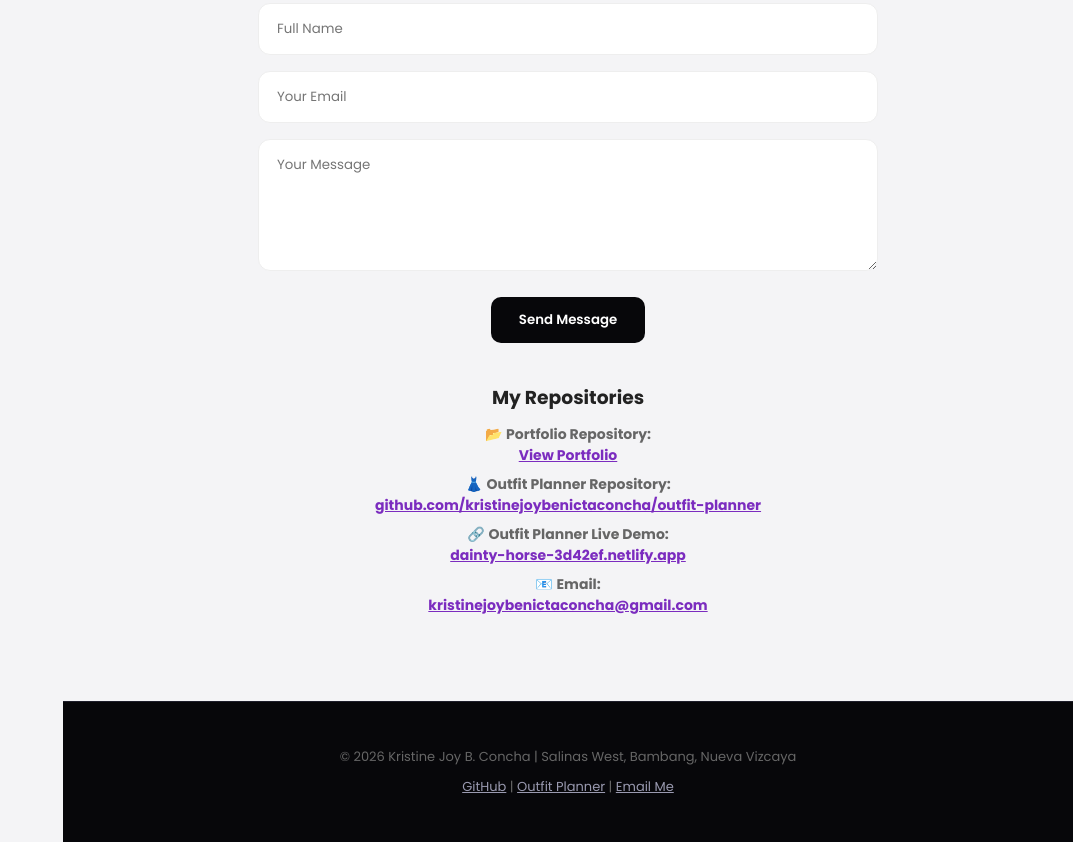
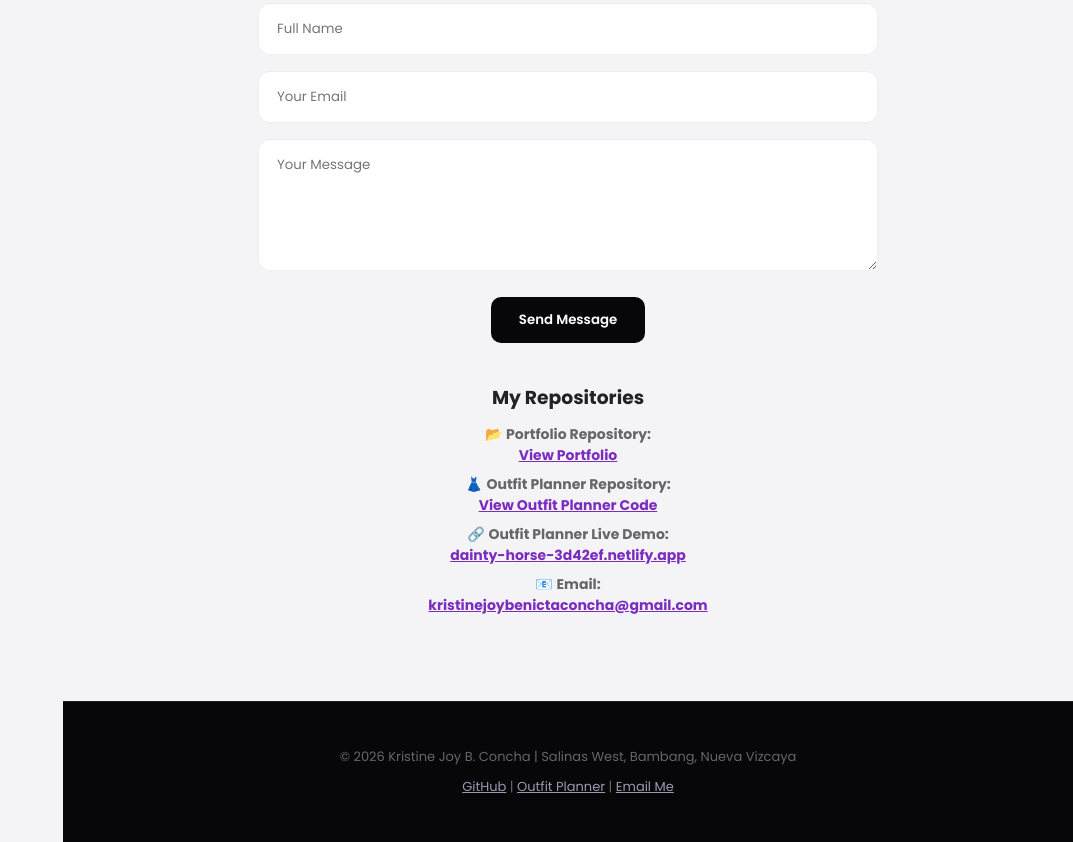
Before and after one commit to kristinejoybenictaconcha/kristinejoybenictaconcha.github.io, a plain HTML site: page index.html in a window 1280 px wide. Shown: the part 3980-4822 px from the top of the page, without its empty margins (207-1280 px from the left). Drawn offline with Linux system fonts and the light colour scheme.

Commit message:
Update index.html

```diff
--- a/index.html
+++ b/index.html
@@ -88,7 +88,7 @@
     </p>
     <p style="font-size:14px;color:var(--muted);margin-bottom:8px;">
       👗 <b>Outfit Planner Repository:</b><br>
-      <a href="https://github.com/kristinejoybenictaconcha/outfit-planner" target="_blank" style="color:#7b2cbf;font-weight:700;">github.com/kristinejoybenictaconcha/outfit-planner</a>
+      <a href="https://github.com/kristinejoybenictaconcha/outfit-planner" target="_blank" style="color:#7b2cbf;font-weight:700;">View Outfit Planner Code</a>
     </p>
     <p style="font-size:14px;color:var(--muted);margin-bottom:8px;">
       🔗 <b>Outfit Planner Live Demo:</b><br>
```
